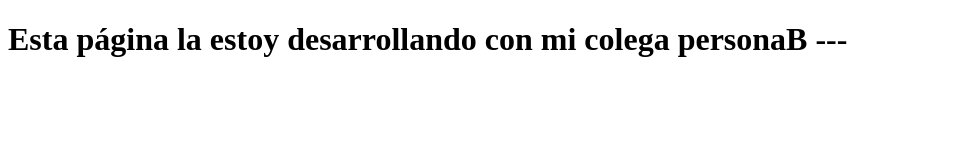
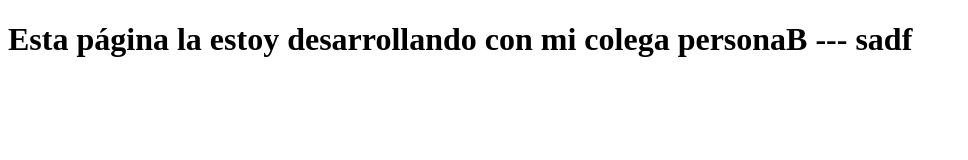
Before and after one commit to jfkcastillo/ejercicio1-ud3-entornos, a plain HTML site: page index.html in a window 1280 px wide. Shown: the whole page, without its empty margins (0-968 px from the left). Drawn offline with Linux system fonts and the light colour scheme.

Commit message:
modificado

```diff
--- a/index.html
+++ b/index.html
@@ -6,6 +6,6 @@
     <title>Document</title>
 </head>
 <body>
-    <h1>Esta página la estoy desarrollando con mi colega personaB ---</h1>
+    <h1>Esta página la estoy desarrollando con mi colega personaB --- sadf</h1>
 </body>
 </html>
```
